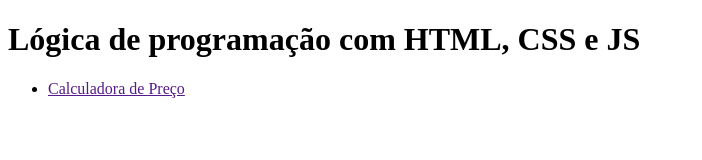
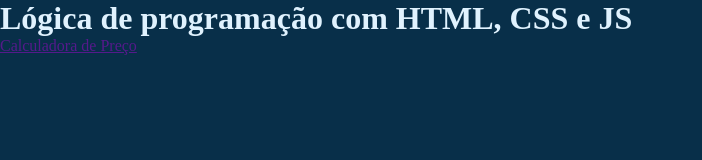
Before and after one commit to ArthurMenocci1/atividade11, a plain HTML site: page index.html in a window 1280 px wide. Shown: the whole page, without its empty margins (0-702 px from the left). Drawn offline with Linux system fonts and the light colour scheme.

Commit message:
style: css reset and background change

```diff
--- a/index.html
+++ b/index.html
@@ -3,6 +3,7 @@
 <head>
     <meta charset="UTF-8">
     <meta name="viewport" content="width=device-width, initial-scale=1.0">
+    <link rel="stylesheet" href="style.css">
     <title>Atividade 11</title>
 </head>
 <body>
--- a/style.css
+++ b/style.css
@@ -0,0 +1,15 @@
+*{
+    margin: 0;
+    padding: 0;
+    box-sizing: border-box;
+}
+
+:root {
+    --main-background: #082f49;
+    --text-color: #e0f2fe;
+}
+
+body {
+    background-color: var(--main-background);
+    color: var(--text-color);
+}
```
